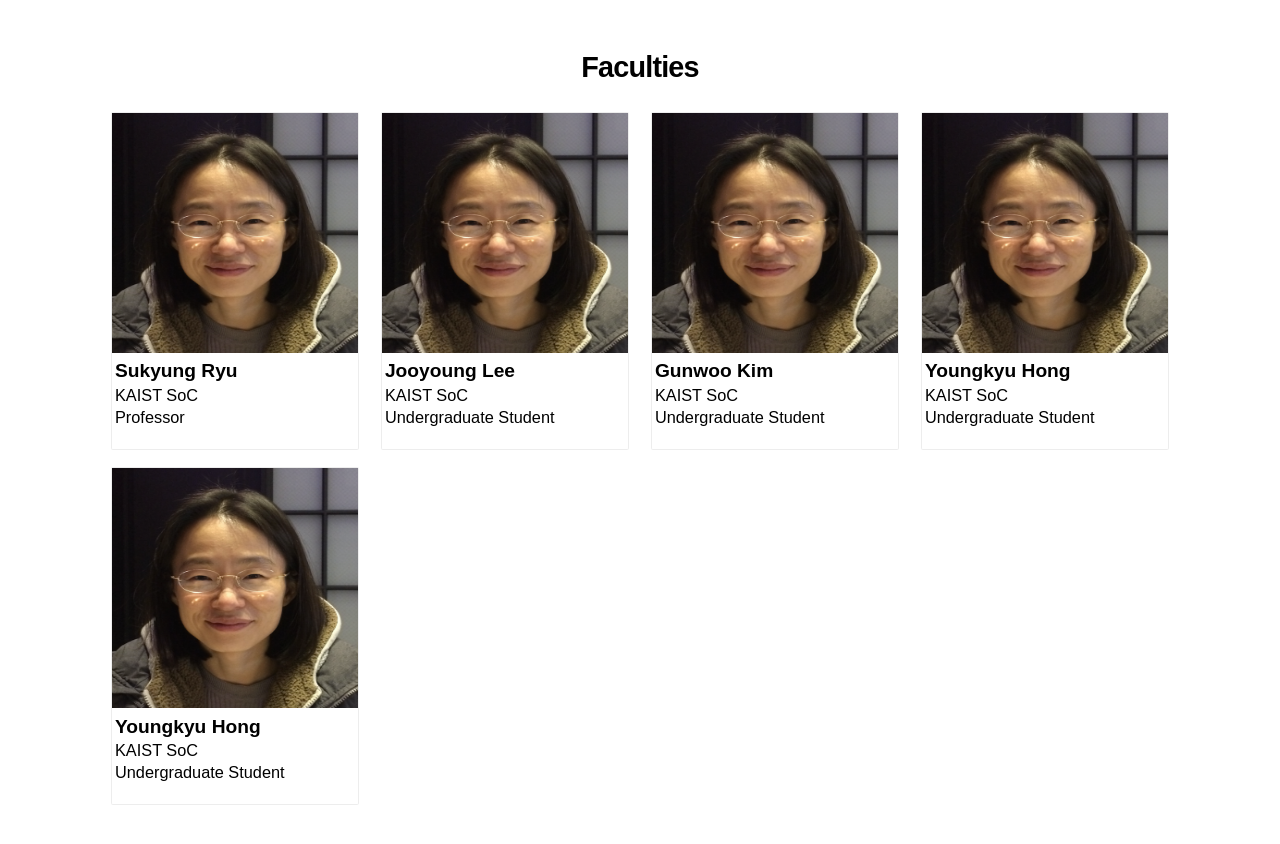
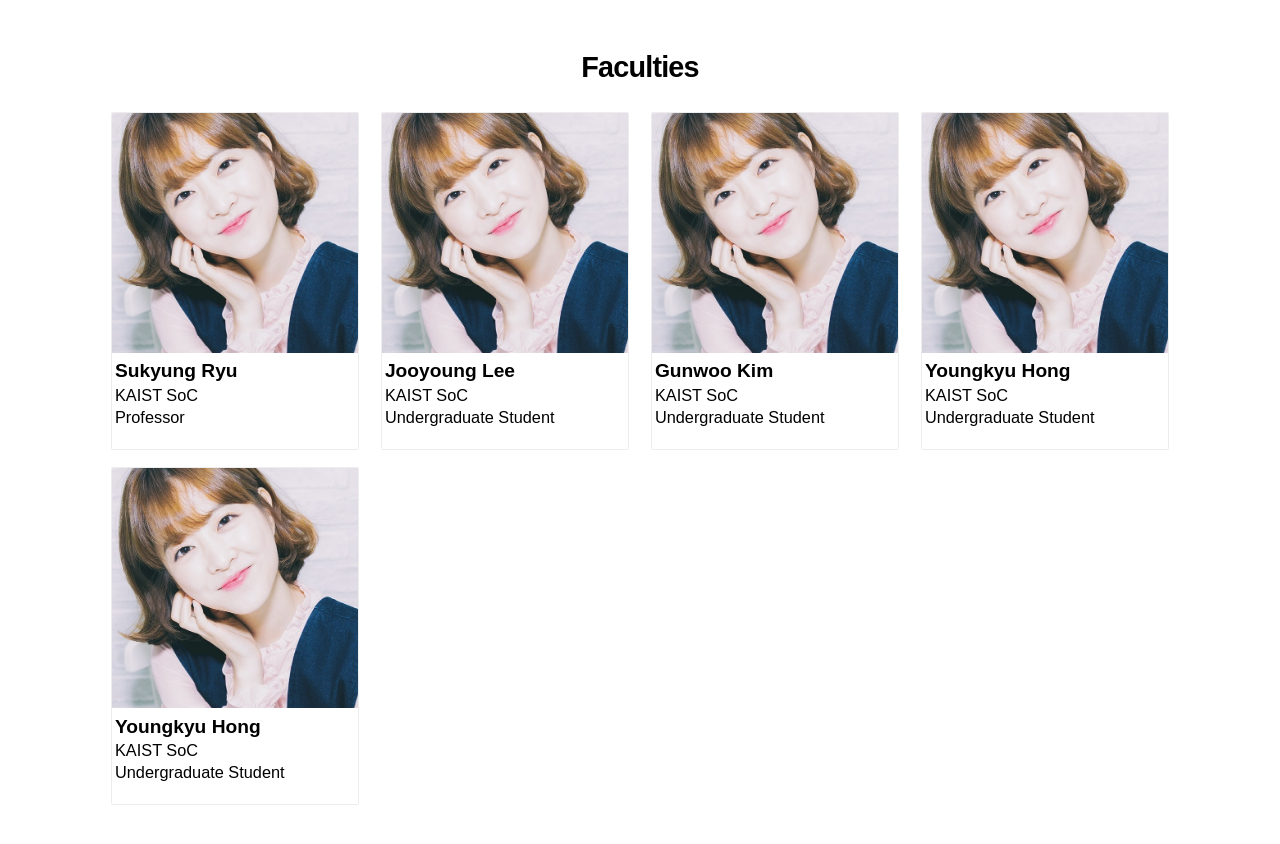
Before and after one commit to gunwooterry/inclusion-kaist, a React (Create React App) app: page /news in a window 1280 px wide. Shown: the top 844 px of the page. Built offline with nearby package versions, Linux system fonts and the light colour scheme; a web font is replaced by a local one.

Commit message:
faculty photo updated

```diff
--- a/src/components/common/ProfileCard.jsx
+++ b/src/components/common/ProfileCard.jsx
@@ -25,6 +25,7 @@ function ProfileCard(props) {
     imageStyle: {
       width: '100%',
       height: '15rem',
+      objectFit: 'cover'
     },
     nameStyle: {
       margin: '0.2rem',
```
Also changed, not shown: src/static/ryu.png.
